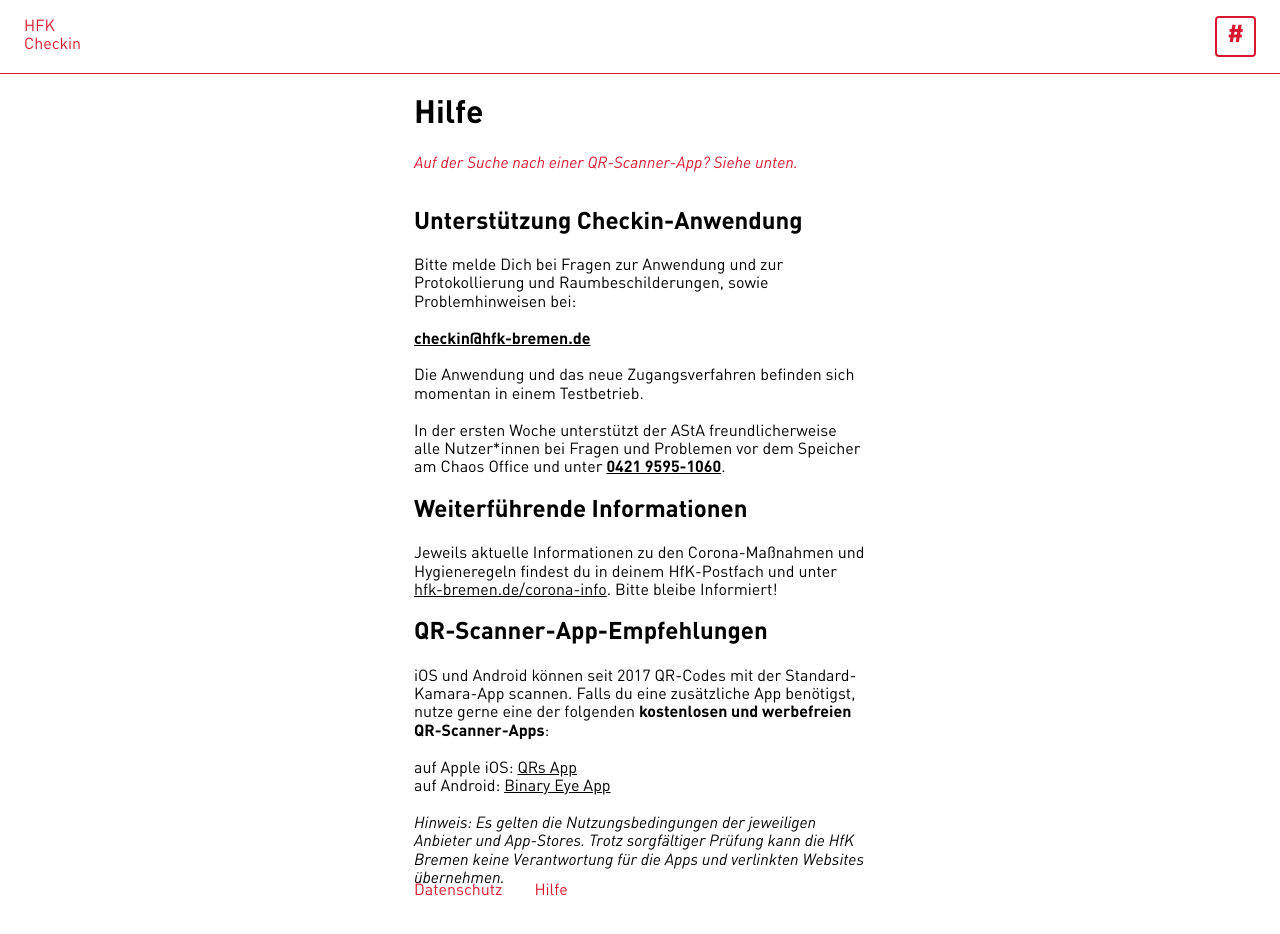
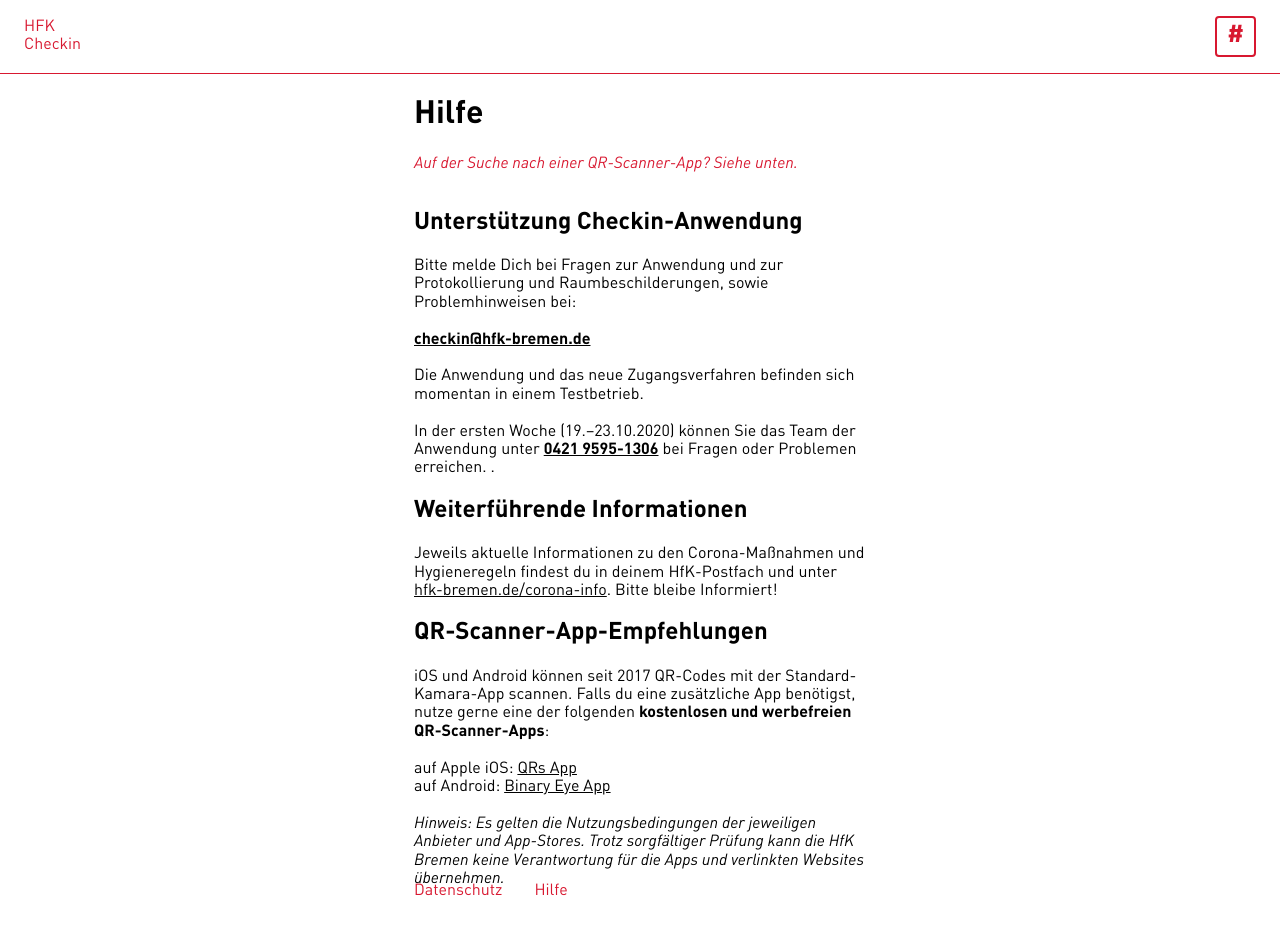
Before and after one commit to digitalmediabremen/hfk-checkin, a Next.js app in the folder frontend/: page /help in a window 1280 px wide. Shown: the top 934 px of the page. Built offline with nearby package versions, Linux system fonts and the light colour scheme; no server answers.

Commit message:
Update help.tsx

```diff
--- a/frontend/pages/help.tsx
+++ b/frontend/pages/help.tsx
@@ -32,9 +32,7 @@ const HelpPage: React.FunctionComponent<HelpPageProps> = (props) => {
                 momentan in einem Testbetrieb.
                 <br />
                 <br />
-                In der ersten Woche unterstützt der AStA freundlicherweise alle
-                Nutzer*innen bei Fragen und Problemen vor dem Speicher am Chaos
-                Office und unter <strong><a href="tel:+4942195951060">0421 9595-1060</a></strong>
+                In der ersten Woche (19.–23.10.2020) können Sie das Team der Anwendung unter <strong><a href="tel:+4942195951306">0421 9595-1306</a></strong> bei Fragen oder Problemen erreichen.
                 .
             </Text>
             <Subtitle>Weiterführende Informationen</Subtitle>
```
